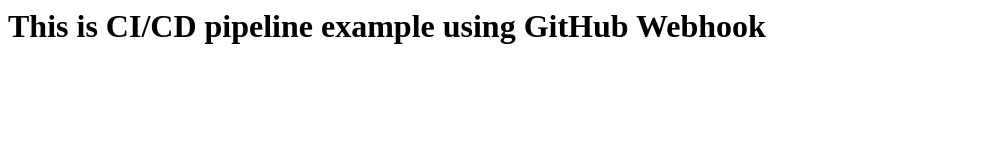
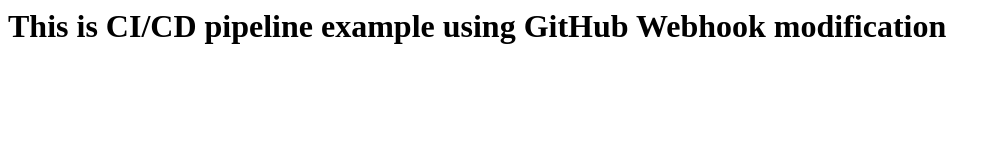
Before and after one commit to maknikarrushikesh/CICD-Pipeline, a plain HTML site: page index.html in a window 1280 px wide. Shown: the whole page, without its empty margins (0-1001 px from the left). Drawn offline with Linux system fonts and the light colour scheme.

Commit message:
Modifications in website content

```diff
--- a/index.html
+++ b/index.html
@@ -1,6 +1,6 @@
 <html>
 <title>Jenkin's CI/CD Pipeline</title>
 <body>
-<h1>This is CI/CD pipeline example using GitHub Webhook</h1>
+<h1>This is CI/CD pipeline example using GitHub Webhook modification</h1>
 </body>
 </html>
```
